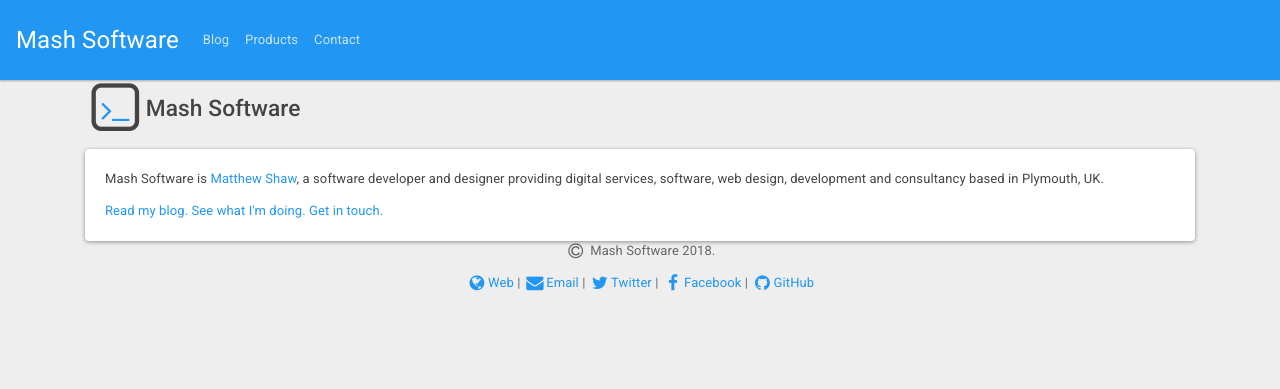
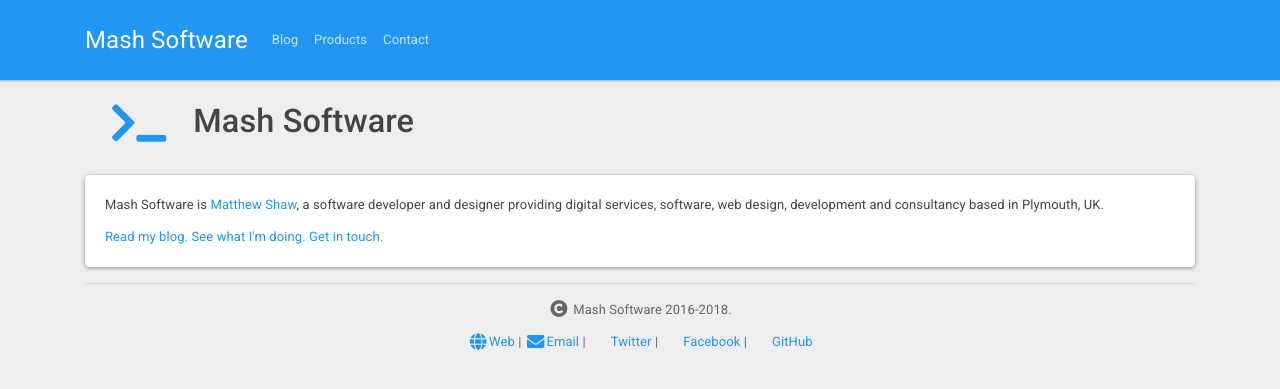
Before and after one commit to MashSoftware/mashsoftware.github.io, a Jekyll site: the page built from index.html, in a window 1280 px wide. Shown: the top 389 px of the page. Built offline with Jekyll 4.4.1, drawn with Linux system fonts in a browser that asks for light colours; nearby versions of some CDN libraries.

Commit message:
layout & fontawesome 5

```diff
--- a/_layouts/default.html
+++ b/_layouts/default.html
@@ -1,69 +1,56 @@
 <!DOCTYPE html>
 <html lang="en-GB">
+
 <head>
   <meta charset="utf-8">
   <meta name="viewport" content="width=device-width, initial-scale=1, shrink-to-fit=no">
   <meta name="author" content="Mash Software">
   <link href="//stackpath.bootstrapcdn.com/bootswatch/4.1.1/materia/bootstrap.min.css" rel="stylesheet" integrity="sha384-B7n8QuRe6UtnoLRAwGkku55zwnr4h8whf+ThXUwwlP9SaeNzHlGR4cOOuEZVMYOL" crossorigin="anonymous">
-  <link href="//stackpath.bootstrapcdn.com/font-awesome/4.7.0/css/font-awesome.min.css" rel="stylesheet" integrity="sha384-wvfXpqpZZVQGK6TAh5PVlGOfQNHSoD2xbE+QkPxCAFlNEevoEH3Sl0sibVcOQVnN" crossorigin="anonymous">
+  <link href="//use.fontawesome.com/releases/v5.0.13/css/all.css" rel="stylesheet" integrity="sha384-DNOHZ68U8hZfKXOrtjWvjxusGo9WQnrNx2sqG0tfsghAvtVlRW3tvkXWZh58N9jp" crossorigin="anonymous">
   <link href="{{site.baseurl}}/css/site.css" rel="stylesheet">
   {% seo %}
 </head>
+
 <body>
   <nav class="navbar navbar-expand-lg navbar-dark bg-primary">
+    <div class="container">
       <a class="navbar-brand" href="/">{{site.title}}</a>
       <button class="navbar-toggler" type="button" data-toggle="collapse" data-target="#navbarSupportedContent" aria-controls="navbarSupportedContent"
         aria-expanded="false" aria-label="Toggle navigation">
         <span class="navbar-toggler-icon"></span>
       </button>
+
       <div class="collapse navbar-collapse" id="navbarSupportedContent">
         <ul class="navbar-nav mr-auto">
           {% for p in site.data.nav %}
           <li class="nav-item {% if p.url == page.url %}active{% endif %}">
-          <a class="nav-link" href="{{p.url}}">{{p.name}}
-            {% if p.url == page.url %}<span class="sr-only">(current)</span>{% endif %}
+            <a class="nav-link" href="{{p.url}}">{{p.name}} {% if p.url == page.url %}
+              <span class="sr-only">(current)</span>{% endif %}
             </a>
           </li>
           {% endfor %}
         </ul>
       </div>
+    </div>
   </nav>
-  <div class="panel panel-default">
-    <div class="panel-body">
   <div class="container">
-        <h3>
-          <span class="fa-stack fa-lg">
-            <i class="fa fa-square-o fa-stack-2x fa-fw"></i>
-            <i class="fa fa-terminal fa-stack-1x text-primary fa-fw"></i>
-          </span>{{ page.title }}</h3>
-      </div>
-    </div>
-  </div>
-  <div class="container">
+    <h1><span class="fa-stack fa-lg"><i class="fa fa-square-o fa-stack-2x fa-fw"></i><i class="fa fa-terminal fa-stack-1x text-primary fa-fw"></i></span>{{ page.title }}</h1>
     {{ content }}
   </div>
-  <footer class="footer">
-    <div class="container">
+  <footer class="container">
+    <hr>
     <p class="text-muted text-center">
-        <i class="fa fa-copyright fa-fw fa-lg"></i> Mash Software {{ site.time | date: '%Y' }}.</p>
+        <i class="fa fa-copyright fa-fw fa-lg" aria-hidden="true"></i> Mash Software 2016-{{ site.time | date: '%Y' }}.</p>
       <p class="text-muted text-center">
-        <a href="http://www.mashsoftware.com/" target="_blank">
-          <i class="fa fa-globe fa-fw fa-lg"></i>Web</a> |
-        <a href="mailto:hello@mashsoftware.com" target="_blank">
-          <i class="fa fa-envelope fa-fw fa-lg"></i>Email</a> |
-        <a href="https://twitter.com/MashSoftware" target="_blank">
-          <i class="fa fa-twitter fa-fw fa-lg"></i>Twitter</a> |
-        <a href="https://www.facebook.com/MashSW/" target="_blank">
-          <i class="fa fa-facebook fa-fw fa-lg"></i>Facebook</a> |
-        <a href="https://github.com/MashSoftware" target="_blank">
-          <i class="fa fa-github fa-fw fa-lg"></i>GitHub</a>
+        <a href="https://www.mashsoftware.com/" target="_blank"><i class="fa fa-globe fa-fw fa-lg" aria-hidden="true"></i>Web</a> |
+        <a href="mailto:hello@mashsoftware.com" target="_blank"><i class="fa fa-envelope fa-fw fa-lg" aria-hidden="true"></i>Email</a> |
+        <a href="https://twitter.com/MashSoftware" target="_blank"><i class="fa fa-twitter fa-fw fa-lg" aria-hidden="true"></i>Twitter</a> |
+        <a href="https://www.facebook.com/MashSW/" target="_blank"><i class="fa fa-facebook fa-fw fa-lg" aria-hidden="true"></i>Facebook</a> |
+        <a href="https://github.com/MashSoftware" target="_blank"><i class="fa fa-github fa-fw fa-lg" aria-hidden="true"></i>GitHub</a>
       </p>
-    </div>
   </footer>
-  <script src="//code.jquery.com/jquery-3.3.1.slim.min.js" integrity="sha384-q8i/X+965DzO0rT7abK41JStQIAqVgRVzpbzo5smXKp4YfRvH+8abtTE1Pi6jizo"
-    crossorigin="anonymous"></script>
-  <script src="//stackpath.bootstrapcdn.com/bootstrap/4.1.1/js/bootstrap.min.js" integrity="sha384-smHYKdLADwkXOn1EmN1qk/HfnUcbVRZyYmZ4qpPea6sjB/pTJ0euyQp0Mk8ck+5T"
-    crossorigin="anonymous"></script>
+  <script src="//code.jquery.com/jquery-3.3.1.slim.min.js" integrity="sha384-q8i/X+965DzO0rT7abK41JStQIAqVgRVzpbzo5smXKp4YfRvH+8abtTE1Pi6jizo" crossorigin="anonymous"></script>
+  <script src="//stackpath.bootstrapcdn.com/bootstrap/4.1.1/js/bootstrap.min.js" integrity="sha384-smHYKdLADwkXOn1EmN1qk/HfnUcbVRZyYmZ4qpPea6sjB/pTJ0euyQp0Mk8ck+5T" crossorigin="anonymous"></script>
   <script>
     (function (i, s, o, g, r, a, m) {
       i['GoogleAnalyticsObject'] = r; i[r] = i[r] || function () {
```
Lines whose indentation alone changed are shown as unchanged.
